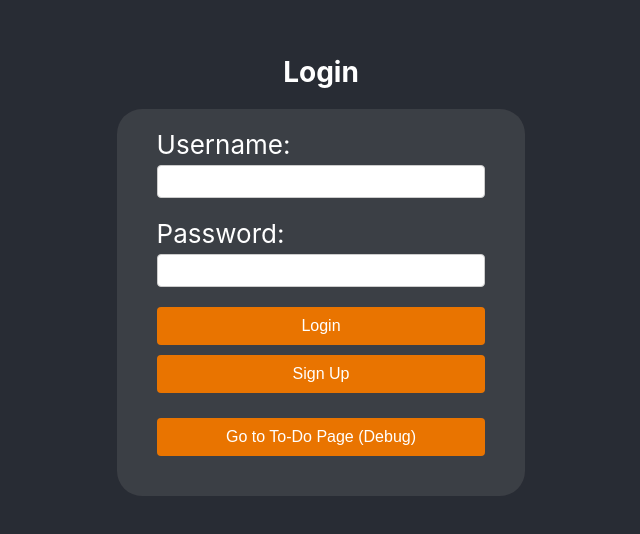
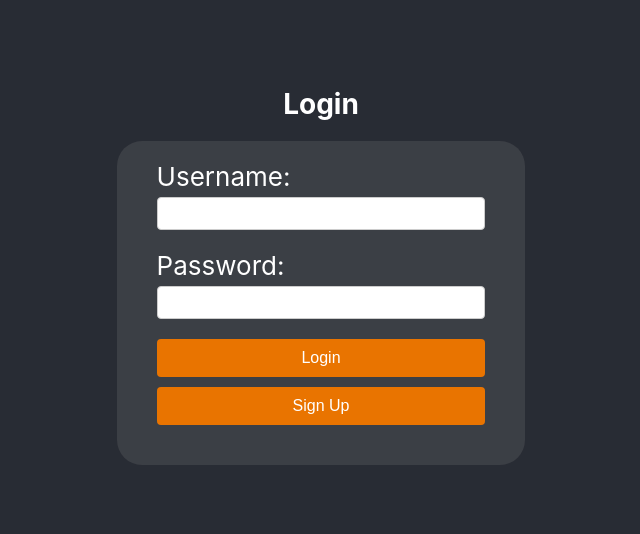
Before and after one commit to MaliceKy/ToDo-MERN, a React (Create React App) app in the folder frontend/: page / in a window 1280 px wide. Shown: the part 136-670 px from the top of the page, without its empty margins (319-959 px from the left). Built offline with nearby package versions, Linux system fonts and the light colour scheme.

Commit message:
ui changes

```diff
--- a/frontend/src/js/App.js
+++ b/frontend/src/js/App.js
@@ -79,7 +79,6 @@ function App() {
             </div>
             <button type="submit">Login</button>
             <button className="signup-btn" onClick={handleNavigateToSignup}>Sign Up</button>
-            <button className="debug-todo-btn"onClick={handleNavigateToTodo}>Go to To-Do Page (Debug)</button>
           </form>
         </div>
       </header>
--- a/frontend/src/js/Signup.js
+++ b/frontend/src/js/Signup.js
@@ -92,7 +92,6 @@ function Signup() {
             </div>
             {error && <p className="error-message">{error}</p>}
             <button type="submit">Sign Up</button>
-            <button className="debug-todo-btn" onClick={handleNavigateToTodo}>Go to To-Do Page (Debug)</button>
           </form>
         </div>
       </header>
```
